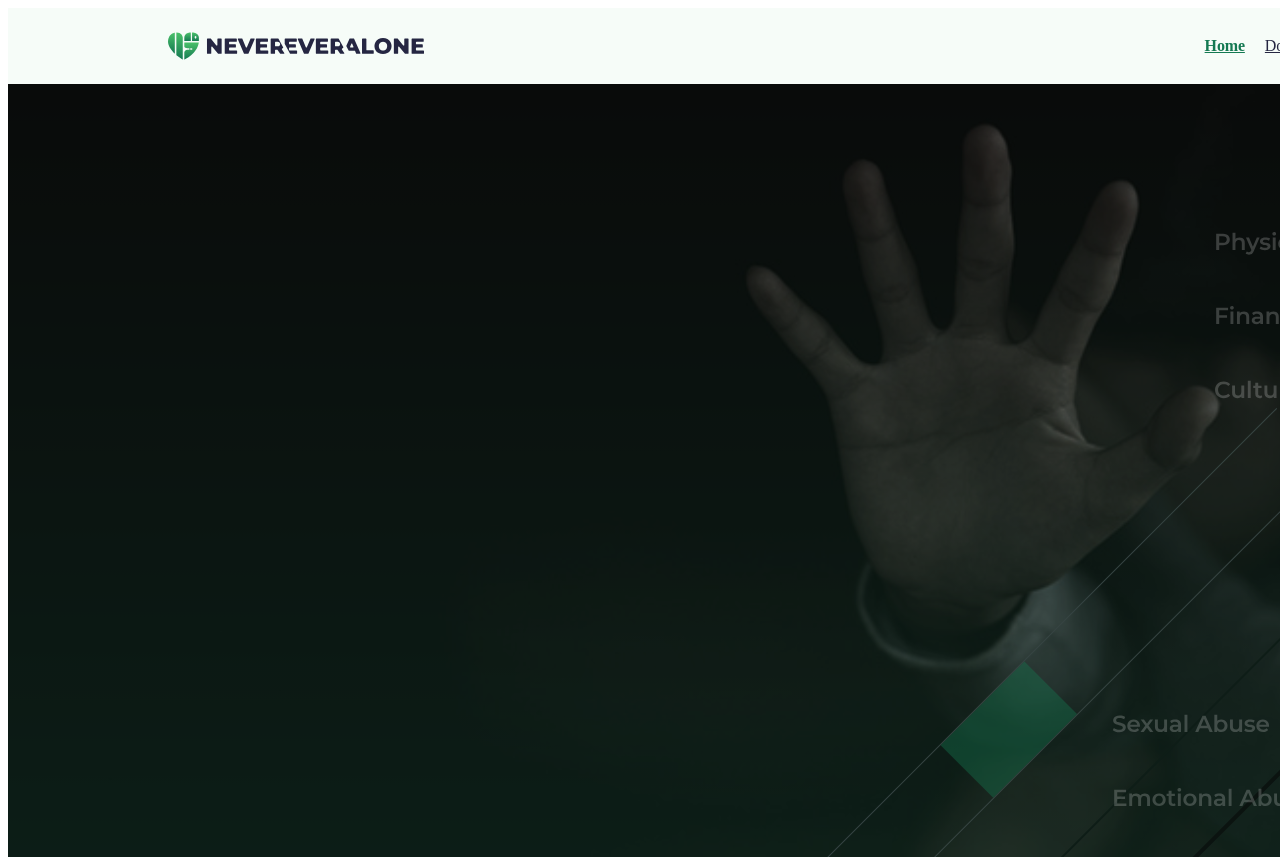
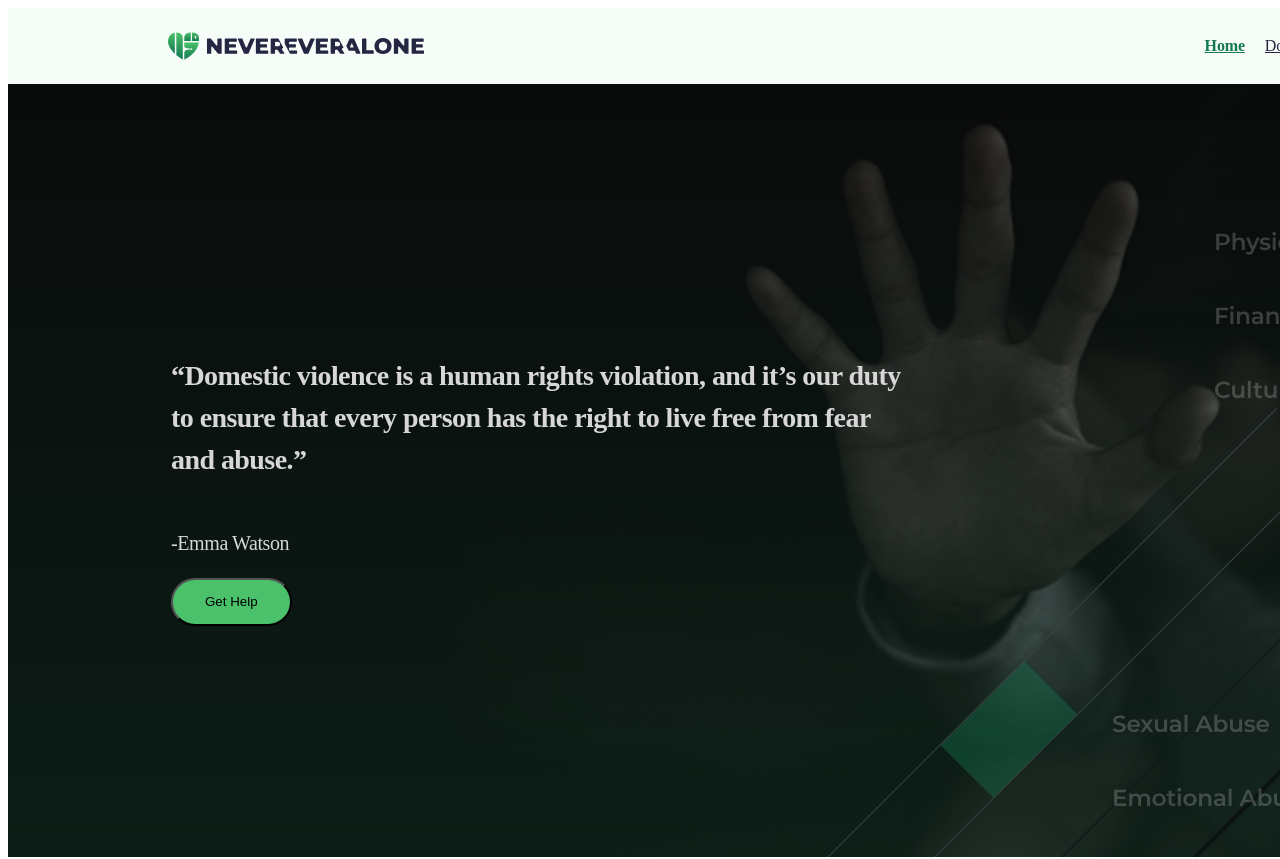
Before and after one commit to NeverEverAloneDevs/NeverEverAlone, a React (Vite) app: page / in a window 1280 px wide. Shown: the top 859 px of the page. Built offline with nearby package versions, Linux system fonts and the light colour scheme.

Commit message:
Navbar content, author, gethelp button added with css

```diff
--- a/src/App.css
+++ b/src/App.css
@@ -51,3 +51,39 @@ nav {
   flex-shrink: 0;
   background: url(./assets/getHelp.svg), lightgray 50% / contain no-repeat;
 }
+.navbar-content-box{
+  width: 736px;
+  height: 183px;
+  margin-top: 300px;
+  margin-bottom:366.06px;
+  margin-left: 163px;
+  margin-right: 541px;
+}
+.navbar-content{
+  color: #D7D7D7;
+  font-family: Montserrat;
+  font-size: 28px;
+  font-style: normal;
+  font-weight: 600;
+  line-height: 150%; /* 42px */
+  letter-spacing: -0.56px;
+}
+.navbar-content-author{
+  color: #D7D7D7;
+  font-family: Montserrat;
+  font-size: 20px;
+  font-style: normal;
+  font-weight: 500;
+  line-height: 150%;
+  letter-spacing: -0.4px;
+}
+.get-help{
+  display: flex;
+  height: 48px;
+  padding: 8px 32px;
+  justify-content: center;
+  align-items: center;
+  gap: 8px;
+  border-radius: 100px;
+  background: var(--Primary-Spring50, #4AC16A);
+}
--- /dev/null
+++ b/src/components/NavBarContent.jsx
@@ -0,0 +1,14 @@
+export default function NavBarContent() {
+
+    return (
+        <div className="navbar-content-box">
+            <h5 className="navbar-content">
+            “Domestic violence is a human rights violation, and it’s our duty to ensure that every person has the right to live free from fear and abuse.”
+            </h5>
+            <p className="navbar-content-author">
+            -Emma Watson
+            </p>
+            <button className="get-help">Get Help</button>
+        </div>
+    )
+}
--- a/src/components/Navbar.jsx
+++ b/src/components/Navbar.jsx
@@ -6,7 +6,7 @@ export default function Navbar(){
 
         // navbar: render all paths in the Router.jsx
     <div className='back-ground'>
-
+        {/* using tag <a> to link each nav item to their section in the same page, drop down memu needed */}
         <nav>
         <img  src={logo_name} alt='logo and name of NeverEverAlone'/>
         <div className='nav-items'>
--- a/src/pages/Home.jsx
+++ b/src/pages/Home.jsx
@@ -3,14 +3,17 @@ import About from "../components/About";
 import Contact from "../components/Contact";
 import DomesticViolence from "../components/DomesticViolence";
 import Footer from "../components/Footer";
-// import getHelp from "../assets/getHelp.svg"
+import NavBarContent from "../components/NavBarContent";
+
 export default function Home() {
     return(
         <>
+        {/* navbar + the background picture: ./assets/getHelp.svg */}
         <div className="home-nav-box">
             <Navbar />
-            {/* <img  src={getHelp} alt="getHelp svg for background"/> */}
+            <NavBarContent />
         </div>
+
         <div>
             <About />
         </div>
```
